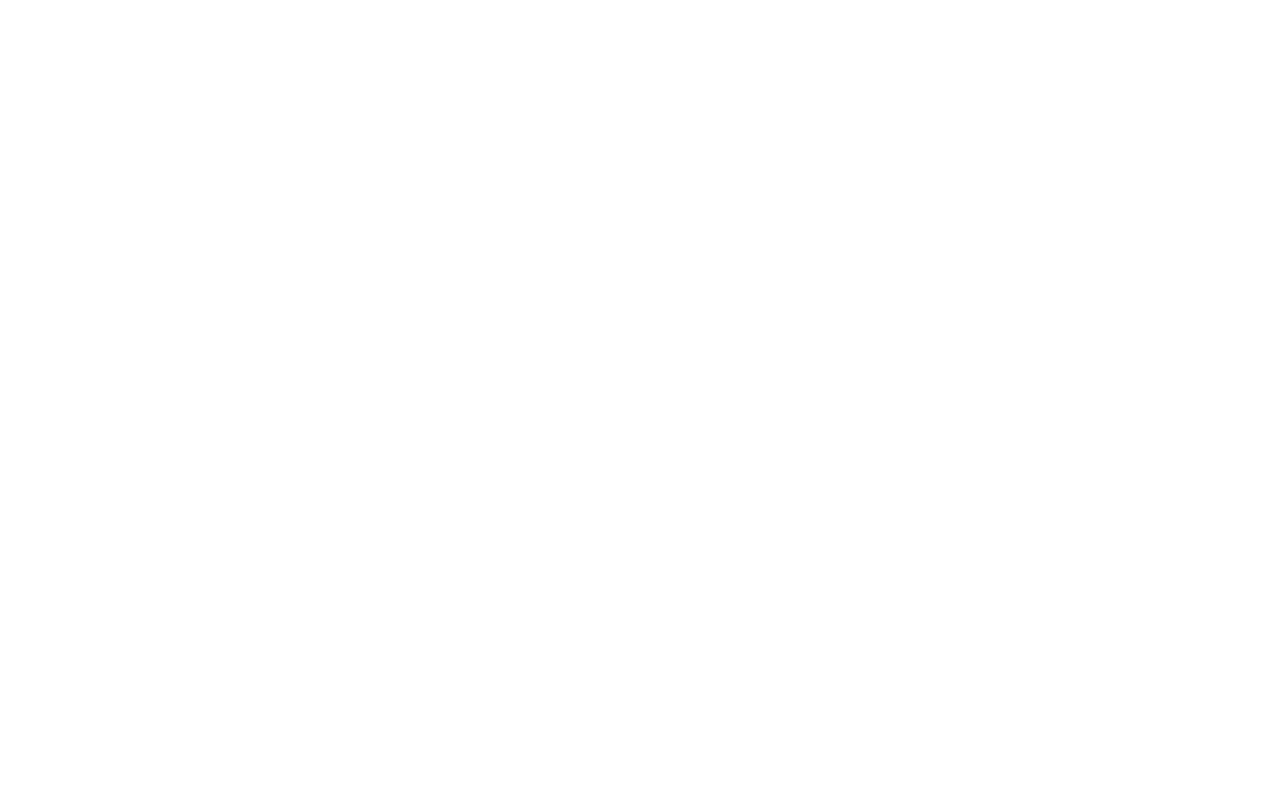
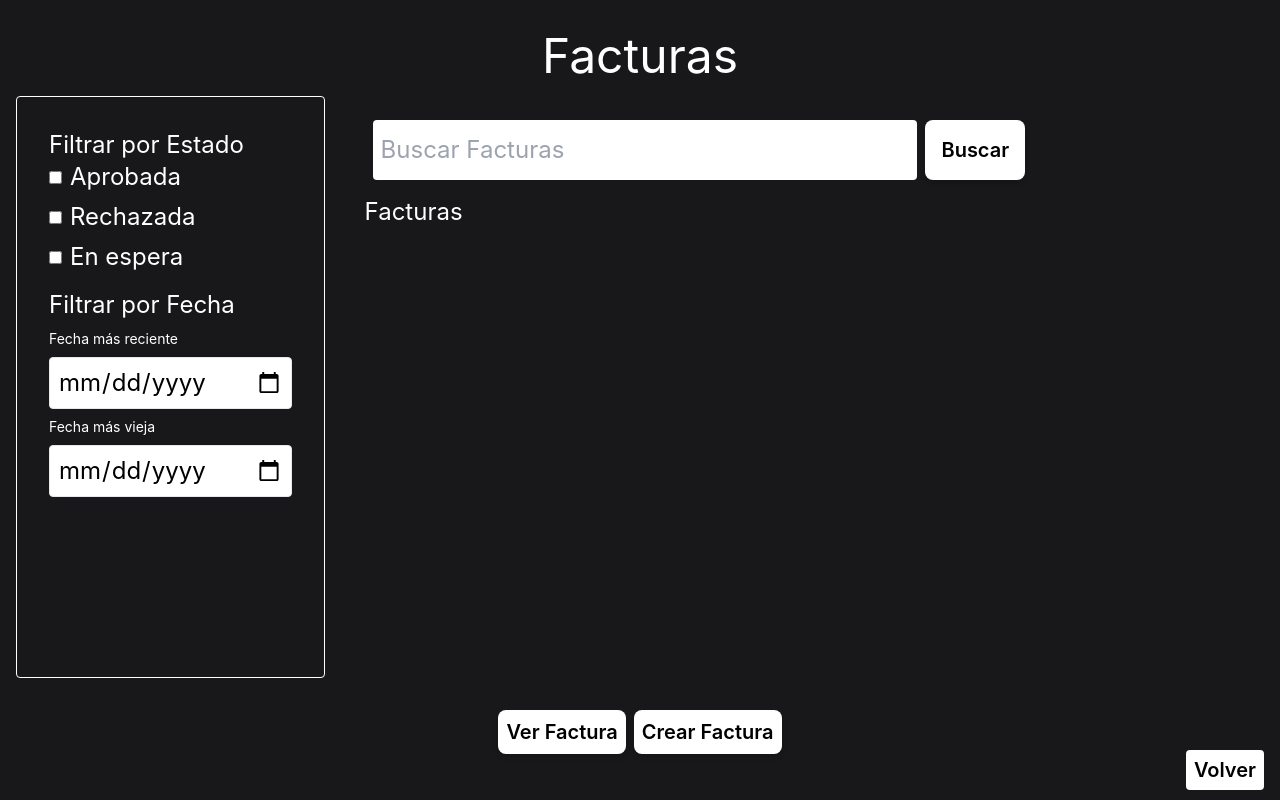
Before and after one commit to S-T-A-R-2/DS-Proyecto, a React (Create React App) app in the folder Sistema-Canje/frontend/: page /find-invoice in a window 1280 px wide. Before the commit this address had no page. Built offline with nearby package versions, Linux system fonts and the light colour scheme.

Commit message:
Pagina de Filtrar facturas, sin funcionalidad

```diff
--- a/Sistema-Canje/frontend/src/App.tsx
+++ b/Sistema-Canje/frontend/src/App.tsx
@@ -4,6 +4,7 @@ import {AuthProvider} from './context/auth-context';
 import MainPage from './pages/main-page';
 import LoginPage from './pages/login-page';
 import RegisterPage from './pages/register-page';
+import FindInvoicePage from "./pages/find-invoice-page";
 import './App.css';
 
 function App() {
@@ -16,6 +17,7 @@ function App() {
             <Route path="/main" element = {<MainPage />} />
             <Route path="/register" element = {<RegisterPage />} />
             <Route path="/login" element = {<LoginPage />} />
+            <Route path="/find-invoice" element = {<FindInvoicePage/>}/>
             {/*<Route path="/searchBlog" element = {<SeachRepositoryPage/>}/>
             <Route path="/blog/:id" element = {<RepositoryPage/>}/>
             <Route path="/blog/:id/AddFilePage" element = {<AddFilesPage/>}/>
--- /dev/null
+++ b/Sistema-Canje/frontend/src/pages/find-invoice-page.tsx
@@ -0,0 +1,105 @@
+import React, {useState, useEffect, useInsertionEffect} from 'react'
+import Button from '../components/Button';
+import { useAuth } from '../context/auth-context';
+import {useNavigate, useLocation} from 'react-router-dom'
+import Logo from '../images/logo-main.png'
+import Dropdown from '../components/Dropdown';
+
+export const FindInvoicePage = () => {
+	const [username, setUsername] = useState<string | null>(null);
+	const [password, setPassword] = useState<string | null>(null);
+	const { isAuthenticated, logout, user } = useAuth();
+	const navigate = useNavigate();
+
+    useEffect(() => {
+      if (isAuthenticated && user) {
+        setUsername(user.username);
+        setPassword(user.password);
+      }
+    }, [isAuthenticated, user]);
+
+	const handleLogout = () => {
+		logout();
+		window.location.reload();
+	}
+
+  const profileOptions = [
+		{ label: 'Cerrar Sesión', onClick: handleLogout },
+    { label: 'Ver Perfil', onClick: handleLogout },
+	];
+
+  const [isOpenMenu, setIsOpenMenu] = useState<boolean>(false);
+  const toggleMenu = () => {
+		setIsOpenMenu(!isOpenMenu);
+	};
+
+return (
+	<div className='text-white bg-zinc-900 flex flex-col m-auto h-screen'>
+		<div className='flex flex-row justify-end items-start p-4'>
+      <div className='flex flex-col w-[150px] text-center'>
+        <p>{user?.username}</p>
+        <p>{user?.rol}</p>
+        {username && (
+          <div className='flex flex-col'>
+            <Dropdown
+              buttonText="Opciones"
+              action={toggleMenu}
+              isActive={isOpenMenu}
+              options={profileOptions}
+              showHeader={true}
+            />
+          </div>
+        )}
+      </div>
+    </div>
+
+    <div className="h-full">
+      <h1 className="text-left text-5xl inline">Facturas</h1>
+      <div className="flex text-2xl p-4 w-full h-4/5">
+        {/*Filtra facturas*/}
+        <div className="text-left border border-white rounded p-8 space-y-4 w-1/4">
+          <div>
+              <h2>Filtrar por Estado</h2>
+              <label className="flex items-center mb-2">
+                <input type="checkbox" className="mr-2" /> Aprobada
+              </label>
+              <label className="flex items-center mb-2">
+                <input type="checkbox" className="mr-2" /> Rechazada
+              </label>
+              <label className="flex items-center">
+                <input type="checkbox" className="mr-2" /> En espera
+              </label>
+          </div>
+          <div className="flex flex-col space-y-2">
+            <h2>Filtrar por Fecha</h2>
+            <h3 className="text-sm">Fecha más reciente</h3>
+            <input type="date" className="border rounded text-black p-2"/>
+            <h3 className="text-sm">Fecha más vieja</h3>
+            <input type="date" className="border rounded text-black p-2"/>
+          </div>
+        </div>
+        {/*Muestra facturas*/}
+        <div className="text-left ml-4 p-4 flex flex-col space-y-2 space-x-2 w-3/4">
+          <div className="text-left ml-2 p-2 flex space-x-2 w-3/4">
+              <input type="text" placeholder="Buscar Facturas" className="bg-white p-2 rounded w-full"/>
+              <Button className="text-xl p-4">Buscar</Button>
+          </div>
+          <div className="w-full">
+              Facturas
+          </div>
+        </div>
+      </div>
+      {/*Botones*/}
+      <div className="flex mt-4 space-x-2 justify-center">
+        <Button className="text-xl p-2">Ver Factura</Button>
+        <Button className="text-xl p-2">Crear Factura</Button>
+      </div>
+      <div className="absolute bottom-4 right-4">
+        <a href="/main" className="text-xl font-semibold bg-white text-black p-2 rounded">Volver</a>
+      </div>
+    </div>
+  </div>
+
+);}
+
+export default FindInvoicePage
```
Also changed, not shown: Sistema-Canje/frontend/src/components/Button.tsx (line endings or trailing spaces).
